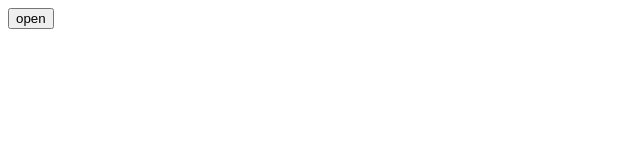
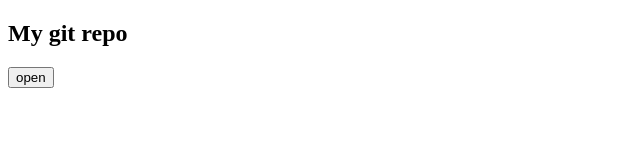
Before and after one commit to DrEYIKE-de/test, a plain HTML site: page index.html in a window 1280 px wide. Shown: the whole page, without its empty margins (0-640 px from the left). Drawn offline with Linux system fonts and the light colour scheme.

Commit message:
Add big title

```diff
--- a/index.html
+++ b/index.html
@@ -6,6 +6,8 @@
     <title>Git Document</title>
 </head>
 <body>
+    <h2>My git repo</h2>
     <button class="px-3 py-2 rounded-lg text-center bg-gray-700 text-white">open</button>
+
 </body>
 </html>
```
